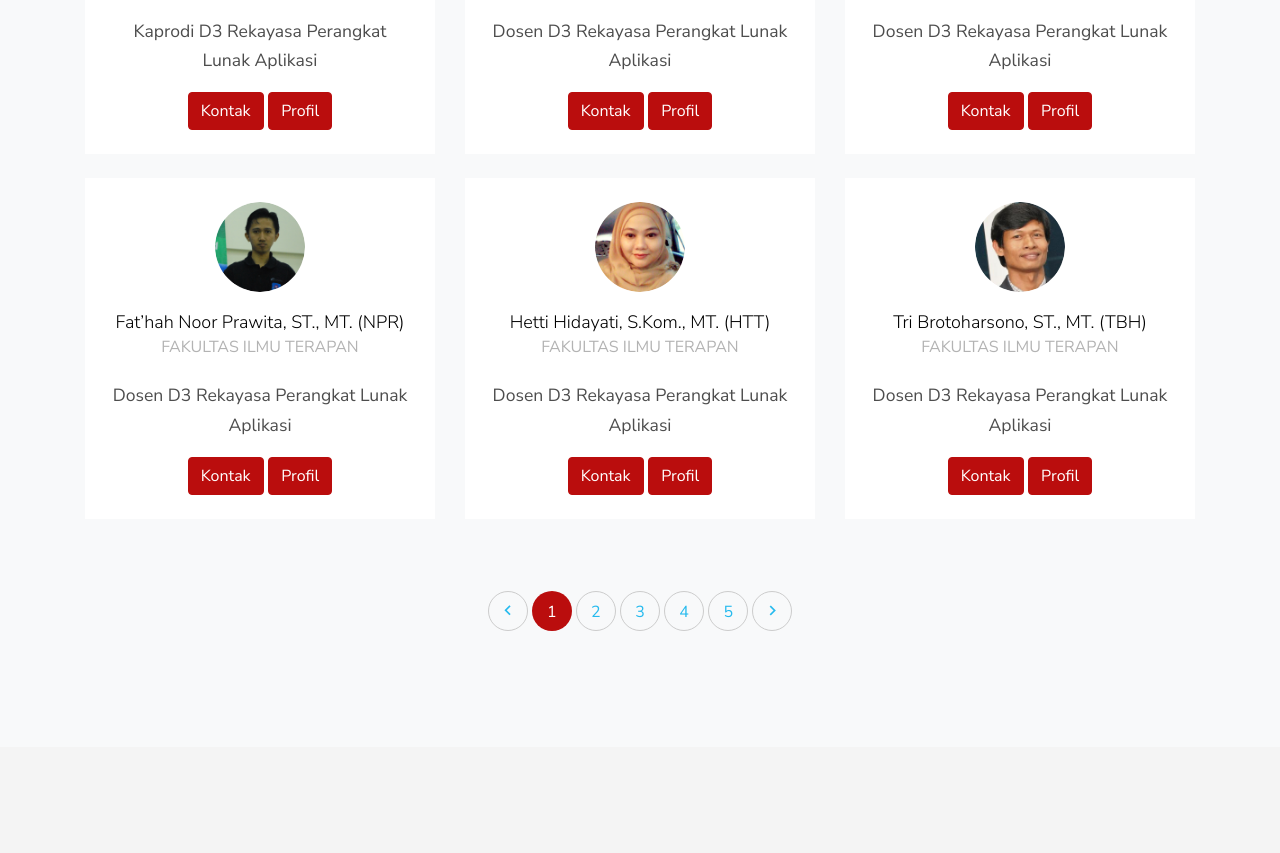
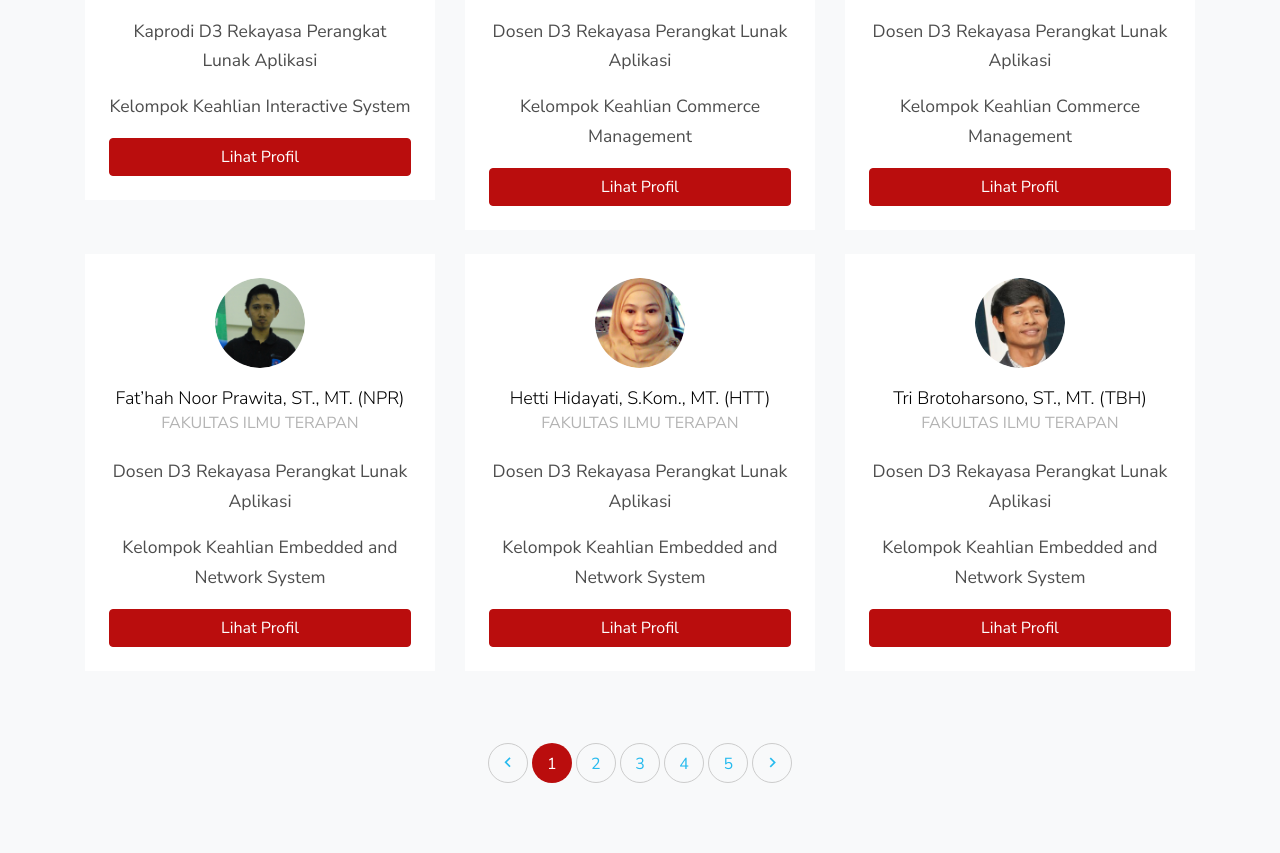
Before and after one commit to asengsaragih/Talent-and-Expert-Management, a plain HTML site: page index.html in a window 1280 px wide. Shown: the part 1344-2197 px from the top of the page. Drawn offline with Linux system fonts and the light colour scheme; some packages are replaced by stand-ins of ours; files whose address does not match are found by name.

Commit message:
update revisi

```diff
--- a/css/main.css
+++ b/css/main.css
@@ -18,8 +18,8 @@
     border-color: #BA0D0D;
 }
 
-.btn-40 {
-    width:40%;
+.btn-100 {
+    width:100%;
     padding-left: 10px;
     padding-right: 10px;
 }
--- a/index.html
+++ b/index.html
@@ -155,9 +155,9 @@
                             </div>
                             <div class="block-38-body">
                                 <p>Kaprodi D3 Rekayasa Perangkat Lunak Aplikasi</p>
+                                <p>Kelompok Keahlian Interactive System</p>
 
-                                <button class="btn btn-search btn-50">Kontak</button>
-                                <button onclick="window.location.href = 'profile-detail.html'" class="btn btn-search btn-50">Profil</button>
+                                <button onclick="window.location.href = 'profile-detail.html'" class="btn btn-search btn-100">Lihat Profil</button>
                             </div>
                         </div>
                     </div>
@@ -173,9 +173,9 @@
                             </div>
                             <div class="block-38-body">
                                 <p>Dosen D3 Rekayasa Perangkat Lunak Aplikasi</p>
+                                <p>Kelompok Keahlian Commerce Management</p>
 
-                                <button class="btn btn-search btn-50">Kontak</button>
-                                <button onclick="window.location.href = 'profile-detail.html'" class="btn btn-search btn-50">Profil</button>
+                                <button onclick="window.location.href = 'profile-detail.html'" class="btn btn-search btn-100">Lihat Profil</button>
                             </div>
                         </div>
                     </div>
@@ -191,9 +191,9 @@
                             </div>
                             <div class="block-38-body">
                                 <p>Dosen D3 Rekayasa Perangkat Lunak Aplikasi</p>
+                                <p>Kelompok Keahlian Commerce Management</p>
 
-                                <button class="btn btn-search btn-50">Kontak</button>
-                                <button onclick="window.location.href = 'profile-detail.html'" class="btn btn-search btn-50">Profil</button>
+                                <button onclick="window.location.href = 'profile-detail.html'" class="btn btn-search btn-100">Lihat Profil</button>
                             </div>
                         </div>
                     </div>
@@ -209,9 +209,9 @@
                             </div>
                             <div class="block-38-body">
                                 <p>Dosen D3 Rekayasa Perangkat Lunak Aplikasi</p>
+                                <p>Kelompok Keahlian Embedded and Network System</p>
 
-                                <button class="btn btn-search btn-50">Kontak</button>
-                                <button onclick="window.location.href = 'profile-detail.html'" class="btn btn-search btn-50">Profil</button>
+                                <button onclick="window.location.href = 'profile-detail.html'" class="btn btn-search btn-100">Lihat Profil</button>
                             </div>
                         </div>
                     </div>
@@ -227,9 +227,9 @@
                             </div>
                             <div class="block-38-body">
                                 <p>Dosen D3 Rekayasa Perangkat Lunak Aplikasi</p>
+                                <p>Kelompok Keahlian Embedded and Network System</p>
 
-                                <button class="btn btn-search btn-50">Kontak</button>
-                                <button onclick="window.location.href = 'profile-detail.html'" class="btn btn-search btn-50">Profil</button>
+                                <button onclick="window.location.href = 'profile-detail.html'" class="btn btn-search btn-100">Lihat Profil</button>
                             </div>
                         </div>
                     </div>
@@ -245,9 +245,9 @@
                             </div>
                             <div class="block-38-body">
                                 <p>Dosen D3 Rekayasa Perangkat Lunak Aplikasi</p>
+                                <p>Kelompok Keahlian Embedded and Network System</p>
 
-                                <button class="btn btn-search btn-50">Kontak</button>
-                                <button onclick="window.location.href = 'profile-detail.html'" class="btn btn-search btn-50">Profil</button>
+                                <button onclick="window.location.href = 'profile-detail.html'" class="btn btn-search btn-100">Lihat Profil</button>
                             </div>
                         </div>
                     </div>
```
Also changed, not shown: profile-detail.html (+21 -2 lines).
